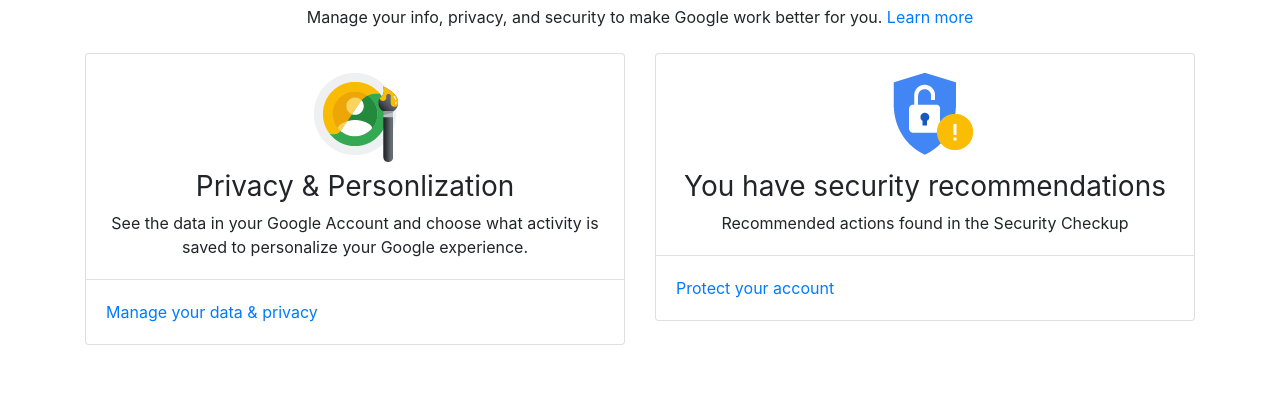
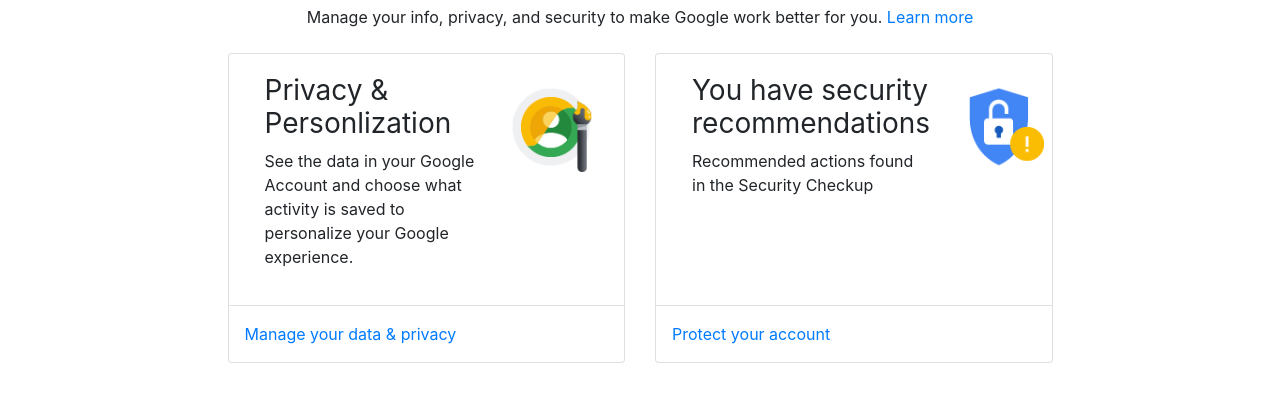
Before and after one commit to akshaykumarnalatawad1234/google_my_account, a plain HTML site: page index.html in a window 1280 px wide. Shown: the part 324-726 px from the top of the page. Drawn offline with nearby package versions, Linux system fonts and the light colour scheme.

Commit message:
Google Clone

```diff
--- a/index.html
+++ b/index.html
@@ -11,7 +11,7 @@
 </head>
 
 <body>
-    <div class="container mt-5 welcome">
+    <div class="container mt-5 text-center">
         <img src="images/Anohana.jpg" alt="" class="rounded-circle " height="100" width="100">
         <h1 class="display-3">Welcome, Akshay Kumar Nalatawad</h1>
         <p>Manage your info, privacy, and security to make Google work better for you.
@@ -21,40 +21,44 @@
 
     <div class="container">
         <div class="row justify-content-center">
-            <div class="col-lg-6 my-2">
-                <div class="card">
-                    <div class="border-bottom py-1 text-center">
-                        <img src="images/privacy.png" alt="" class="float-end m-2">
+            <div class="col-lg-9">
+                <div class="row justify-content-center">
+                    <div class="col-md-6 my-2">
+                        <div class="card h-100">
+                            <div class="card-body d-flex">
+                                <div>
                                     <h3 class="fw-400 text-start px-3 fs-4"> Privacy & Personlization</h3>
                                     <p class="fs-6 text-start px-3">
                                         See the data in your Google Account and choose what activity is saved to personalize your Google experience.
                                     </p>
                                 </div>
-                    <div class="card-body">
-
+                                <img src="images/privacy.png" alt="" class="m-2" height="90">
+                            </div>
+                            <div class="border-top p-3">
                                 <a href="" class="text-decoration-none ">Manage your data & privacy</a>
                             </div>
                         </div>
                     </div>
-            <div class="col-lg-6 my-2">
-                <div class="card">
-                    <div class="border-bottom py-1 text-center">
-                        <img src="images/security.png" alt="" class="float-end m-2">
-                        <h3 class="fw-400 text-start px-3 fs-4">You have security recommendations</h3>
+                    <div class="col-md-6 my-2">
+                        <div class="card h-100">
+                            <div class="card-body d-flex">
+                                <div>
+                                    <h3 class="fw-400 text-start px-3 fs-4"> You have security recommendations</h3>
                                     <p class="fs-6 text-start px-3">
                                         Recommended actions found in the Security Checkup
                                     </p>
                                 </div>
-                    <div class="card-body">
-
+                                <img src="images/security.png" alt="" class="m-2" height="90">
+                            </div>
+                            <div class="border-top p-3">
                                 <a href="" class="text-decoration-none ">Protect your account</a>
-                    </div>
                             </div>
                         </div>
                     </div>
 
                 </div>
-
+            </div>
+        </div>
 </body>
 
 </html>
```
Also changed, not shown: images/https___s3.amazonaws.com_appforest_uf_f1599818970504x797861517104462100_proposal.png (added), images/logo.svg (added). Lines whose indentation alone changed are shown as unchanged.
